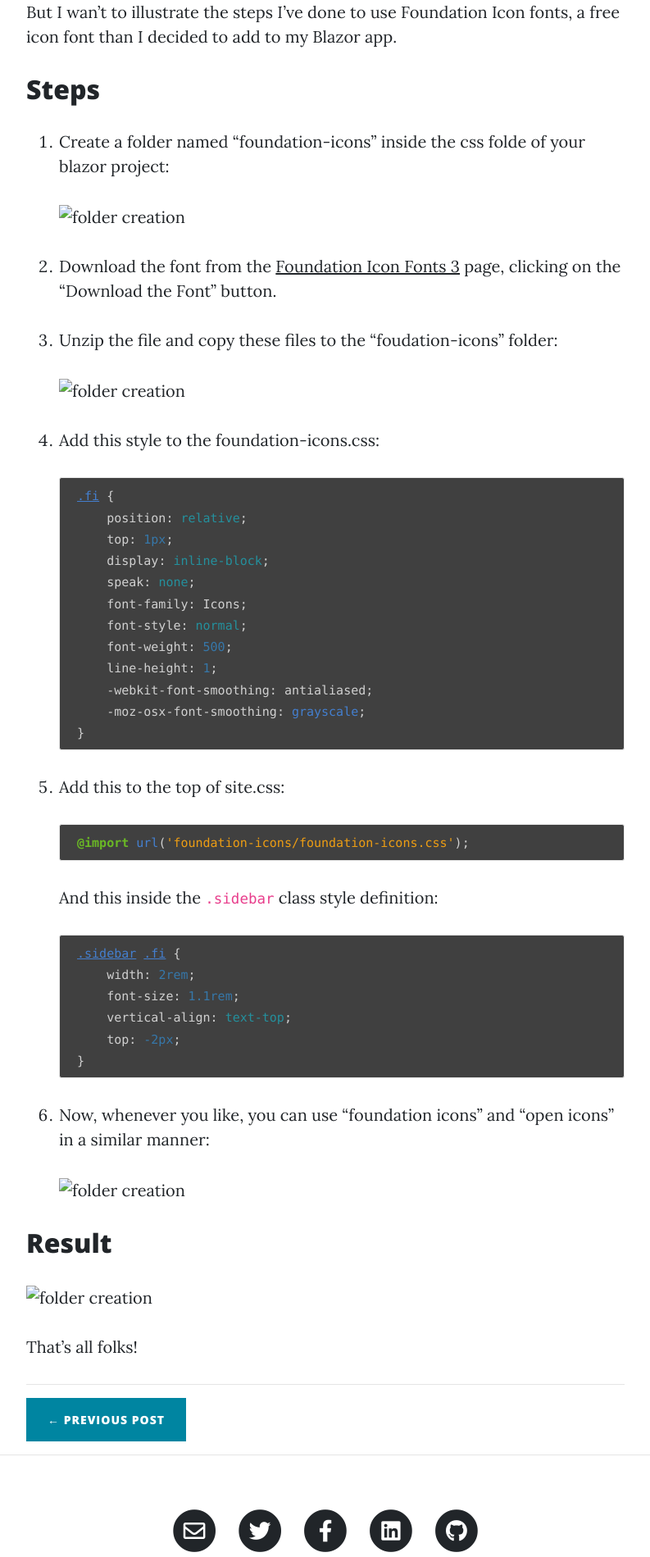
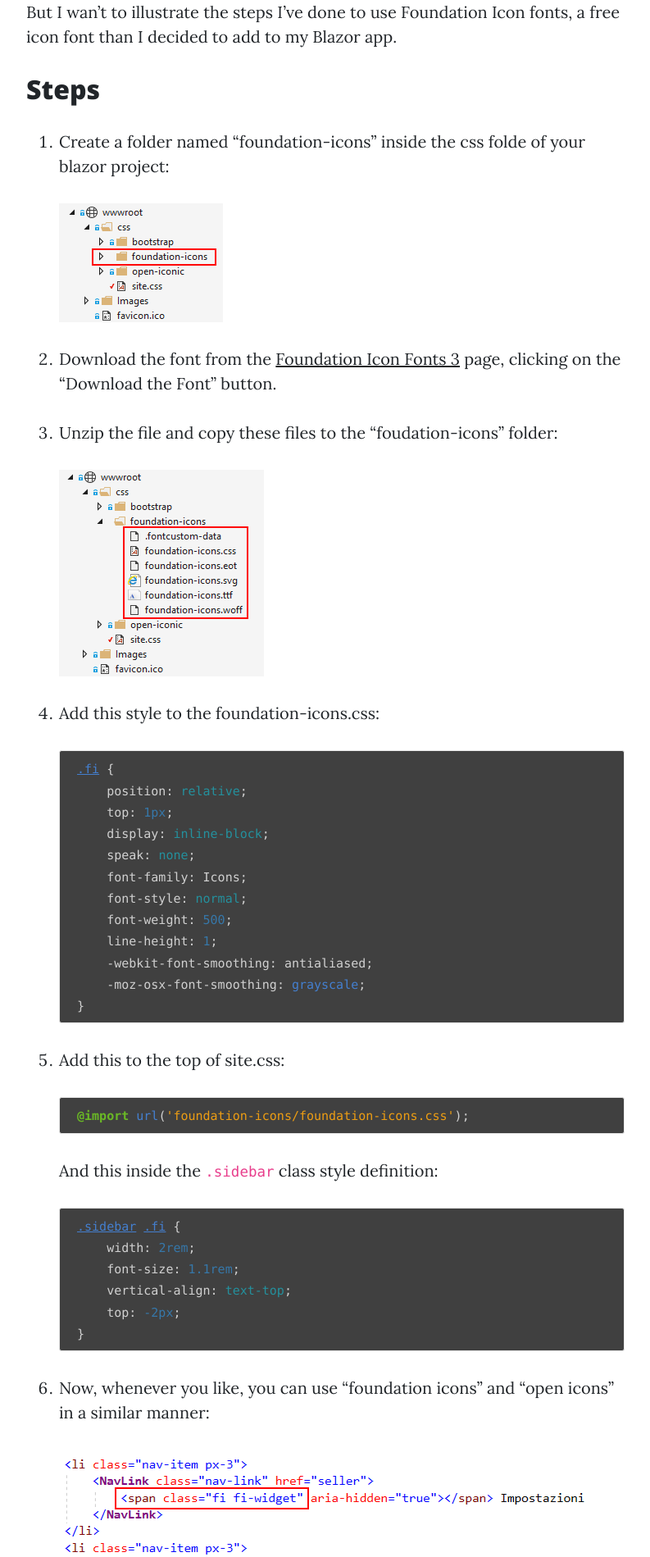
Before and after one commit to ncarandini/ncarandini.github.io, a Jekyll site: the page built from _posts/2020-04-30-Add-Foundation-Icons-to-Blazor.md, in a window 1280 px wide. Shown: the part 627-2526 px from the top of the page at 82% size, without its empty margins (243-1036 px from the left). Built offline with Jekyll 4.4.1, drawn with Linux system fonts in a browser that asks for light colours.

Commit message:
Fix img path again

```diff
--- a/_posts/2020-04-30-Add-Foundation-Icons-to-Blazor.md
+++ b/_posts/2020-04-30-Add-Foundation-Icons-to-Blazor.md
@@ -14,13 +14,13 @@ But I wan't to illustrate the steps I've done to use Foundation Icon fonts, a fr
 
 1. Create a folder named "foundation-icons" inside the css folde of your blazor project:
 
-   ![folder creation](/img/posts/1/001.png)
+   ![folder creation](/img/posts/P2/001.png)
 
 2. Download the font from the [Foundation Icon Fonts 3](https://zurb.com/playground/foundation-icon-fonts-3) page, clicking on the "Download the Font" button.
 
 3. Unzip the file and copy these files to the "foudation-icons" folder:
 
-   ![folder creation](/img/posts/1/002.png)
+   ![folder creation](/img/posts/P2/002.png)
 
 4. Add this style to the foundation-icons.css:
 
@@ -58,10 +58,10 @@ But I wan't to illustrate the steps I've done to use Foundation Icon fonts, a fr
 
 6. Now, whenever you like, you can use "foundation icons" and "open icons" in a similar manner:
 
-   ![folder creation](/img/posts/1/003.png)
+   ![folder creation](/img/posts/P2/003.png)
 
 ## Result
 
-![folder creation](/img/posts/1/004.png)
+![folder creation](/img/posts/P2/004.png)
 
 That's all folks!
```
